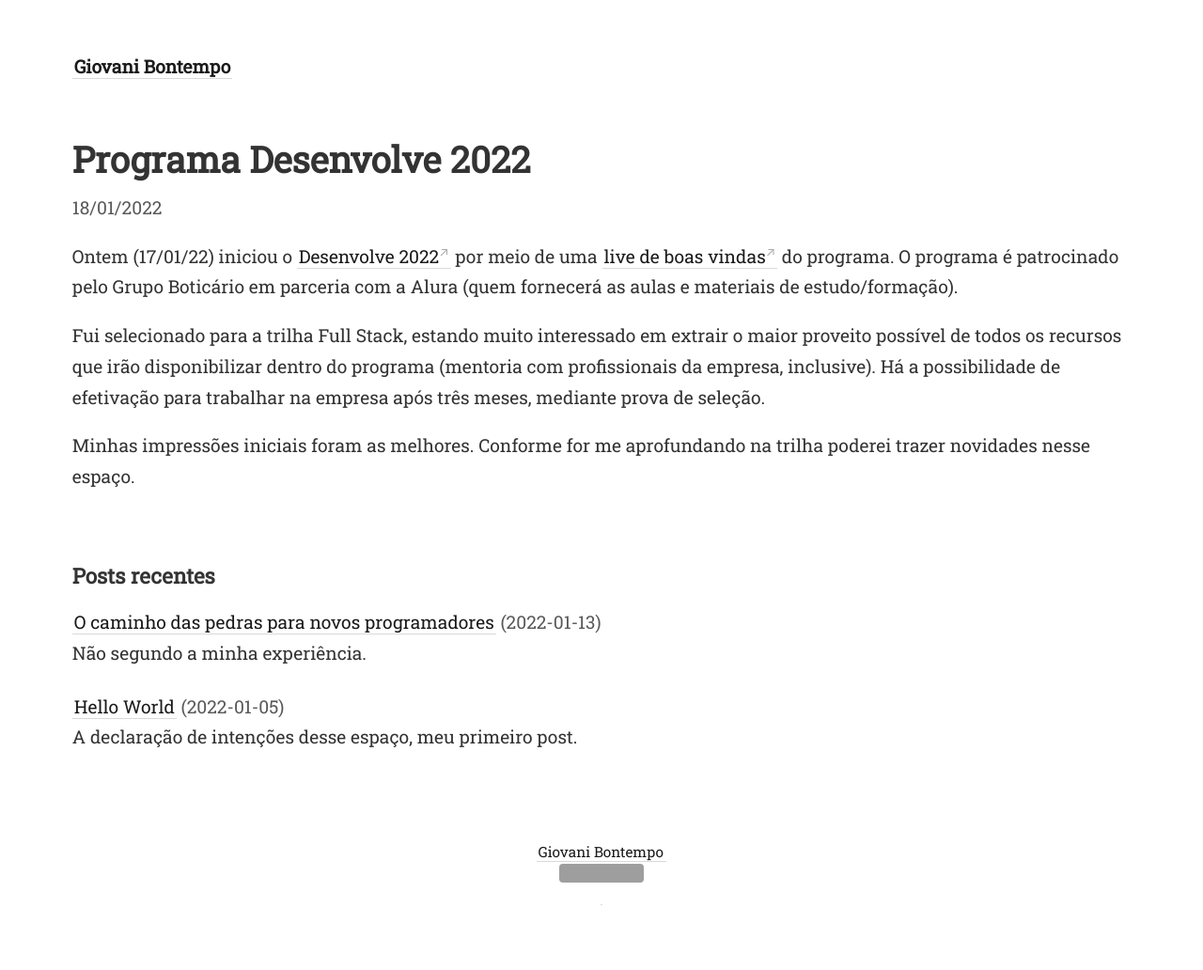
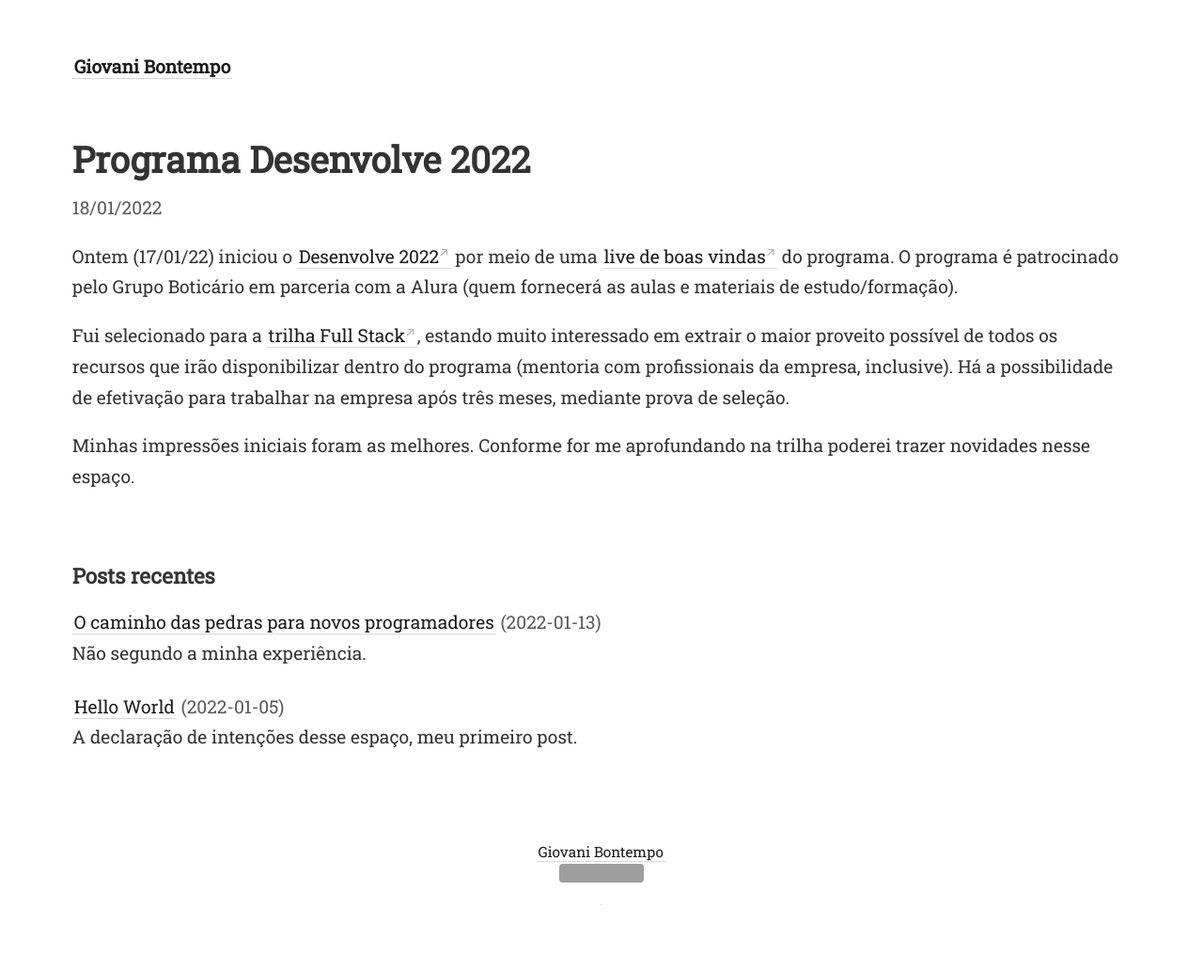
Before and after one commit to gio-bon/MyDigitalGarden, a Jekyll site: the page built from _posts/2022-01-18-programa-desenvolve.md, in a window 1280 px wide. Shown: the whole page at 94% size. Built offline with Jekyll 4.4.1, drawn with Linux system fonts in a browser that asks for light colours; part of the change alters nothing that is shown; grey boxes are pictures that could not be loaded.

Commit message:
link pdf curriculo fullstack

```diff
--- a/_posts/2022-01-18-programa-desenvolve.md
+++ b/_posts/2022-01-18-programa-desenvolve.md
@@ -6,6 +6,6 @@ excerpt: Sobre o programa patrocinado pela Boticário que estou participando
 
 Ontem (17/01/22) iniciou o [Desenvolve 2022](https://desenvolve.grupoboticario.com.br/) por meio de uma [live de boas vindas](https://youtu.be/OSnvhCrHbf4) do programa. O programa é patrocinado pelo Grupo Boticário em parceria com a Alura (quem fornecerá as aulas e materiais de estudo/formação).
 
-Fui selecionado para a trilha Full Stack, estando muito interessado em extrair o maior proveito possível de todos os recursos que irão disponibilizar dentro do programa (mentoria com profissionais da empresa, inclusive). Há a possibilidade de efetivação para trabalhar na empresa após três meses, mediante prova de seleção.
+Fui selecionado para a [trilha Full Stack](https://drive.google.com/open?id=1vydhgBVcLpImW85Vqx1ljNL3j622XQ04&authuser=injuriae%40gmail.com&usp=drive_fs), estando muito interessado em extrair o maior proveito possível de todos os recursos que irão disponibilizar dentro do programa (mentoria com profissionais da empresa, inclusive). Há a possibilidade de efetivação para trabalhar na empresa após três meses, mediante prova de seleção.
 
 Minhas impressões iniciais foram as melhores. Conforme for me aprofundando na trilha poderei trazer novidades nesse espaço.
```
